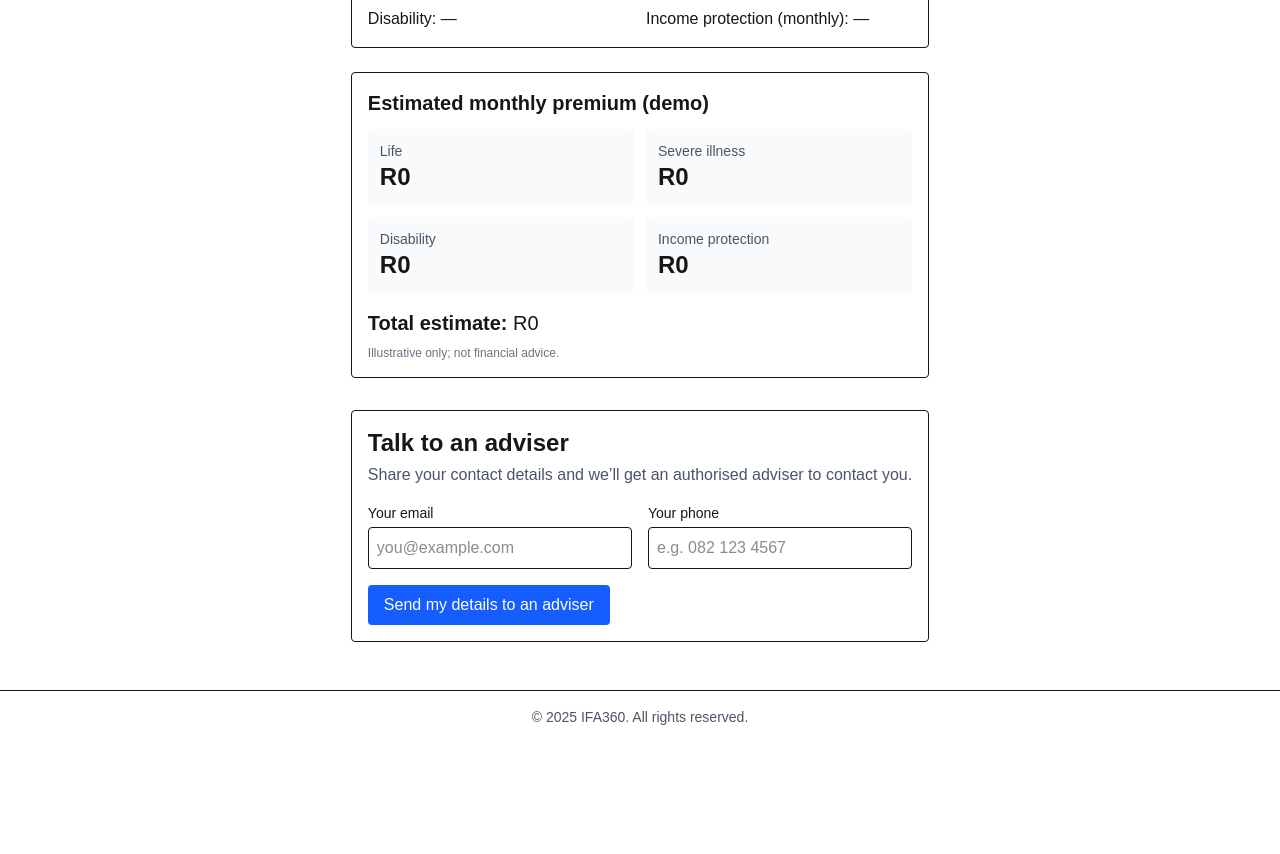
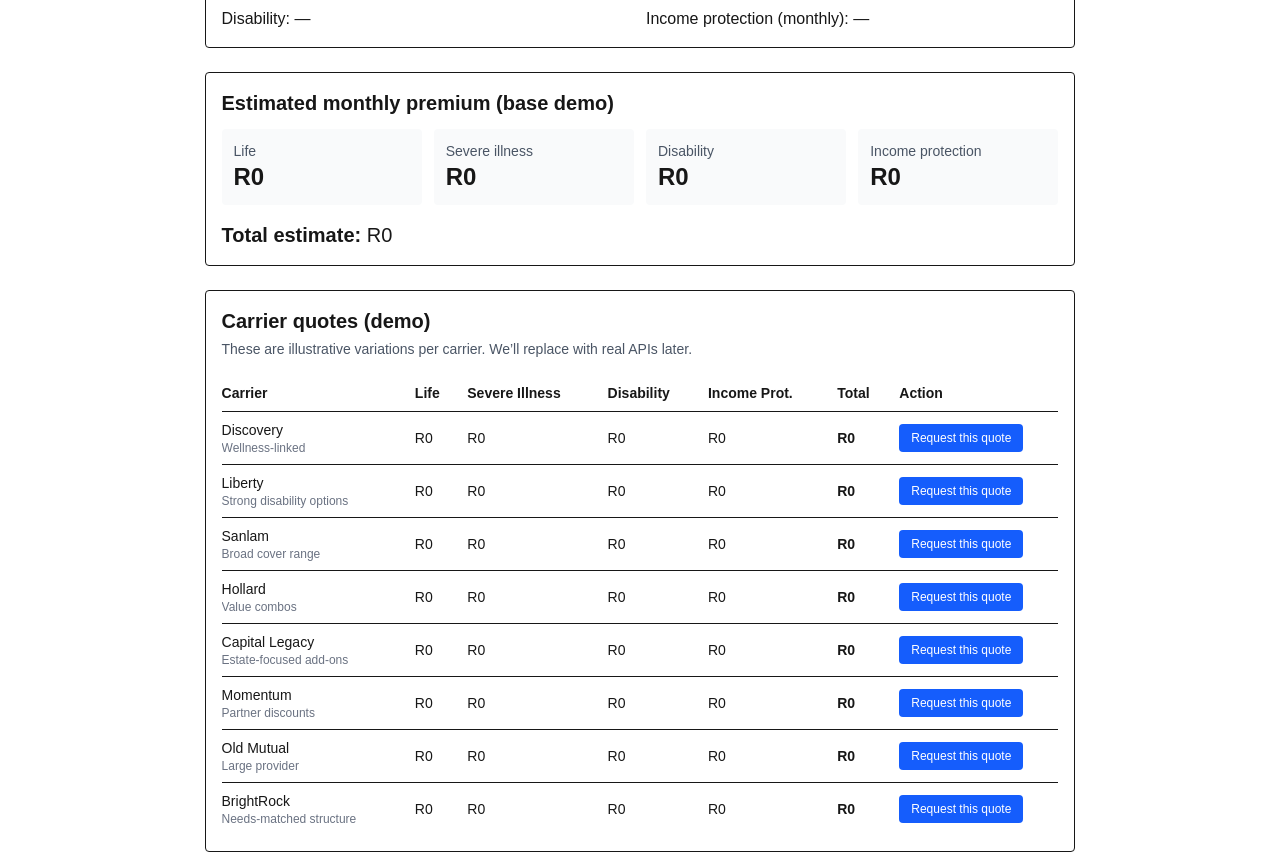
Before and after one commit to Spinazze82/ifa360-client, a Next.js app: page /quotes/results in a window 1280 px wide. Shown: the part 480-1334 px from the top of the page. Before the commit the page ends 1223 px from the top, so only its background shows below. Built offline with nearby package versions, Linux system fonts and the light colour scheme.

Commit message:
feat: multi-carrier demo quotes + carrier-specific lead

```diff
--- a/src/app/quotes/results/page.tsx
+++ b/src/app/quotes/results/page.tsx
@@ -14,6 +14,13 @@
   if (n == null || isNaN(n)) return "—";
   return "R" + Math.round(n).toLocaleString();
 }
+
+type CarrierRow = {
+  key: string;
+  name: string;
+  factor: number;          // brand-level multiplier (demo)
+  perks?: string;          // short note
+};
 
 function ResultsInner() {
   const sp = useSearchParams();
@@ -41,9 +48,8 @@
   const disCover = Number(disCoverStr);
   const ipMonthly = Number(ipMonthlyStr);
 
-  // --- Demo premium model (placeholder) ---
-  const totals = useMemo(() => {
-    // Life cover (per R100k)
+  // --- Base demo premium model (same as before) ---
+  const baseTotals = useMemo(() => {
     let lifePrem = 0;
     if (life > 0) {
       const units = life / 100_000;
@@ -52,16 +58,14 @@
       lifePrem = units * basePerUnit * smokerFactor;
     }
 
-    // Severe illness: base per R100k + type factor
     let siPrem = 0;
     if (siCover > 0) {
       const units = siCover / 100_000;
       const basePerUnit = 65; // demo only
-      const typeFactor = siType === "accelerated" ? 0.85 : 1.0; // accelerated cheaper (uses life pool)
+      const typeFactor = siType === "accelerated" ? 0.85 : 1.0;
       siPrem = units * basePerUnit * typeFactor;
     }
 
-    // Disability lump sum: per R100k + type factor
     let disPrem = 0;
     if (disCover > 0) {
       const units = disCover / 100_000;
@@ -70,7 +74,6 @@
       disPrem = units * basePerUnit * typeFactor;
     }
 
-    // Income protection (monthly benefit): per R1000 benefit
     let ipPrem = 0;
     if (ipMonthly > 0) {
       const units = ipMonthly / 1_000;
@@ -88,11 +91,44 @@
     };
   }, [life, siCover, disCover, ipMonthly, smoker, siType, disType]);
 
+  // --- Mock carrier matrix (demo multipliers) ---
+  const carriers: CarrierRow[] = [
+    { key: "discovery", name: "Discovery", factor: 1.00, perks: "Wellness-linked" },
+    { key: "liberty", name: "Liberty", factor: 0.98, perks: "Strong disability options" },
+    { key: "sanlam", name: "Sanlam", factor: 1.03, perks: "Broad cover range" },
+    { key: "hollard", name: "Hollard", factor: 0.97, perks: "Value combos" },
+    { key: "capital-legacy", name: "Capital Legacy", factor: 1.05, perks: "Estate-focused add-ons" },
+    { key: "momentum", name: "Momentum", factor: 1.01, perks: "Partner discounts" },
+    { key: "old-mutual", name: "Old Mutual", factor: 1.02, perks: "Large provider" },
+    { key: "brightrock", name: "BrightRock", factor: 0.99, perks: "Needs-matched structure" },
+  ];
+
+  const carrierQuotes = useMemo(() => {
+    return carriers.map((c) => {
+      // Apply carrier factor to each component for a realistic-looking spread
+      const lifePrem = Math.round(baseTotals.lifePrem * c.factor);
+      const siPrem = Math.round(baseTotals.siPrem * (c.factor + 0.01)); // tiny variance per line
+      const disPrem = Math.round(baseTotals.disPrem * (c.factor - 0.01));
+      const ipPrem = Math.round(baseTotals.ipPrem * c.factor);
+      const total = lifePrem + siPrem + disPrem + ipPrem;
+
+      return {
+        ...c,
+        lifePrem,
+        siPrem,
+        disPrem,
+        ipPrem,
+        total,
+      };
+    }).sort((a, b) => a.total - b.total); // cheapest first
+  }, [carriers, baseTotals]);
+
   // Lead capture (Formspree)
   const [clientEmail, setClientEmail] = useState("");
   const [clientPhone, setClientPhone] = useState("");
   const [status, setStatus] = useState<"idle" | "sending" | "ok" | "error">("idle");
   const [errorMsg, setErrorMsg] = useState("");
+  const [selectedCarrier, setSelectedCarrier] = useState<string>("all");
 
   async function handleSubmit(e: React.FormEvent) {
     e.preventDefault();
@@ -105,6 +141,8 @@
         headers: { "Content-Type": "application/json", Accept: "application/json" },
         body: JSON.stringify({
           form: "lead",
+          // who + what
+          selectedCarrier,
           // personal
           name,
           id,
@@ -119,12 +157,21 @@
           disabilityType: disType,
           disabilityCover: disCoverStr,
           incomeProtectionMonthly: ipMonthlyStr,
-          // premiums (demo)
-          premium_life: formatR(totals.lifePrem),
-          premium_severeIllness: formatR(totals.siPrem),
-          premium_disability: formatR(totals.disPrem),
-          premium_incomeProtection: formatR(totals.ipPrem),
-          premium_total: formatR(totals.total),
+          // demo premiums
+          base_premium_life: formatR(baseTotals.lifePrem),
+          base_premium_severeIllness: formatR(baseTotals.siPrem),
+          base_premium_disability: formatR(baseTotals.disPrem),
+          base_premium_incomeProtection: formatR(baseTotals.ipPrem),
+          base_premium_total: formatR(baseTotals.total),
+          // carrier table snapshot
+          carriers: carrierQuotes.map((c) => ({
+            name: c.name,
+            total: formatR(c.total),
+            life: formatR(c.lifePrem),
+            si: formatR(c.siPrem),
+            dis: formatR(c.disPrem),
+            ip: formatR(c.ipPrem),
+          })),
           // contact
           clientEmail,
           clientPhone,
@@ -148,13 +195,13 @@
   }
 
   return (
-    <main className="p-8 max-w-3xl mx-auto">
+    <main className="p-8 max-w-5xl mx-auto">
       <h1 className="text-3xl font-bold">Your Quote Preview</h1>
       <p className="mt-2 text-gray-600">
-        Demo estimates only. Final pricing depends on underwriting and insurer rules.
+        Demo estimates only — for illustration. Final pricing depends on underwriting and insurer rules.
       </p>
 
-      {/* Summary of inputs */}
+      {/* Inputs summary */}
       <section className="mt-6 rounded border bg-white p-4">
         <h2 className="text-xl font-semibold">Your details</h2>
         <div className="mt-3 grid gap-3 sm:grid-cols-2">
@@ -167,7 +214,7 @@
         </div>
       </section>
 
-      {/* Covers selected */}
+      {/* Cover selections */}
       <section className="mt-6 rounded border bg-white p-4">
         <h2 className="text-xl font-semibold">Cover selections</h2>
         <div className="mt-3 grid gap-3 sm:grid-cols-2">
@@ -178,39 +225,91 @@
         </div>
       </section>
 
-      {/* Premium estimate */}
+      {/* Base premium */}
       <section className="mt-6 rounded border bg-white p-4">
-        <h2 className="text-xl font-semibold">Estimated monthly premium (demo)</h2>
-        <div className="mt-3 grid gap-3 sm:grid-cols-2">
+        <h2 className="text-xl font-semibold">Estimated monthly premium (base demo)</h2>
+        <div className="mt-3 grid gap-3 sm:grid-cols-2 lg:grid-cols-4">
           <div className="rounded bg-gray-50 p-3">
             <div className="text-sm text-gray-600">Life</div>
-            <div className="text-2xl font-bold">{formatR(totals.lifePrem)}</div>
+            <div className="text-2xl font-bold">{formatR(baseTotals.lifePrem)}</div>
           </div>
           <div className="rounded bg-gray-50 p-3">
             <div className="text-sm text-gray-600">Severe illness</div>
-            <div className="text-2xl font-bold">{formatR(totals.siPrem)}</div>
+            <div className="text-2xl font-bold">{formatR(baseTotals.siPrem)}</div>
           </div>
           <div className="rounded bg-gray-50 p-3">
             <div className="text-sm text-gray-600">Disability</div>
-            <div className="text-2xl font-bold">{formatR(totals.disPrem)}</div>
+            <div className="text-2xl font-bold">{formatR(baseTotals.disPrem)}</div>
           </div>
           <div className="rounded bg-gray-50 p-3">
             <div className="text-sm text-gray-600">Income protection</div>
-            <div className="text-2xl font-bold">{formatR(totals.ipPrem)}</div>
+            <div className="text-2xl font-bold">{formatR(baseTotals.ipPrem)}</div>
           </div>
         </div>
         <div className="mt-4 text-xl">
-          <span className="font-semibold">Total estimate:</span> {formatR(totals.total)}
+          <span className="font-semibold">Total estimate:</span> {formatR(baseTotals.total)}
         </div>
-        <p className="mt-2 text-xs text-gray-500">
-          Illustrative only; not financial advice.
+      </section>
+
+      {/* Multi-carrier quotes (demo) */}
+      <section className="mt-6 rounded border bg-white p-4">
+        <h2 className="text-xl font-semibold">Carrier quotes (demo)</h2>
+        <p className="mt-1 text-sm text-gray-600">
+          These are illustrative variations per carrier. We’ll replace with real APIs later.
         </p>
+
+        <div className="mt-4 overflow-x-auto">
+          <table className="min-w-full text-sm">
+            <thead>
+              <tr className="text-left border-b">
+                <th className="py-2 pr-4">Carrier</th>
+                <th className="py-2 pr-4">Life</th>
+                <th className="py-2 pr-4">Severe Illness</th>
+                <th className="py-2 pr-4">Disability</th>
+                <th className="py-2 pr-4">Income Prot.</th>
+                <th className="py-2 pr-4">Total</th>
+                <th className="py-2">Action</th>
+              </tr>
+            </thead>
+            <tbody>
+              {carrierQuotes.map((c) => (
+                <tr key={c.key} className="border-b last:border-none">
+                  <td className="py-2 pr-4">
+                    <div className="font-medium">{c.name}</div>
+                    {c.perks && <div className="text-xs text-gray-500">{c.perks}</div>}
+                  </td>
+                  <td className="py-2 pr-4">{formatR(c.lifePrem)}</td>
+                  <td className="py-2 pr-4">{formatR(c.siPrem)}</td>
+                  <td className="py-2 pr-4">{formatR(c.disPrem)}</td>
+                  <td className="py-2 pr-4">{formatR(c.ipPrem)}</td>
+                  <td className="py-2 pr-4 font-semibold">{formatR(c.total)}</td>
+                  <td className="py-2">
+                    <button
+                      onClick={() => setSelectedCarrier(c.name)}
+                      className="rounded bg-blue-600 px-3 py-1.5 text-white hover:bg-blue-700 text-xs"
+                    >
+                      Request this quote
+                    </button>
+                  </td>
+                </tr>
+              ))}
+            </tbody>
+          </table>
+        </div>
+
+        {selectedCarrier !== "all" && (
+          <p className="mt-3 text-sm">
+            Selected carrier: <span className="font-medium">{selectedCarrier}</span>
+          </p>
+        )}
       </section>
 
       {/* Lead capture */}
       <section className="mt-8 rounded border bg-white p-4">
         <h2 className="text-2xl font-semibold">Talk to an adviser</h2>
-        <p className="mt-1 text-gray-600">Share your contact details and we’ll get an authorised adviser to contact you.</p>
+        <p className="mt-1 text-gray-600">
+          Choose a specific carrier above (optional), add your contact details, and we’ll get an authorised adviser to contact you.
+        </p>
 
         <form onSubmit={handleSubmit} className="mt-4 grid gap-4 sm:grid-cols-2">
           <div className="sm:col-span-1">
```
